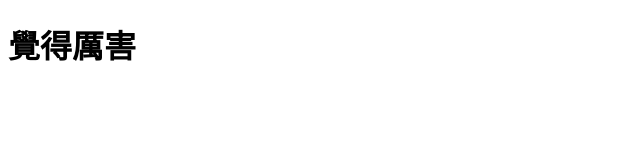
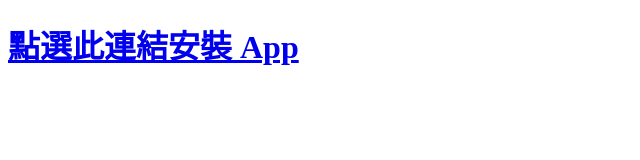
Before and after one commit to PotingChiang/PotingChiang.github.io, a plain HTML site: page index.html in a window 1280 px wide. Shown: the whole page, without its empty margins (0-640 px from the left). Drawn offline with Linux system fonts and the light colour scheme.

Commit message:
Add files via upload

```diff
--- a/index.html
+++ b/index.html
@@ -4,7 +4,6 @@
     <title>App install</title>
 </head>
 <body>
-    <h1>覺得厲害</h1>
-    <!-- <h1><a href="itms-services://?action=download-manifest&url=https://YOUR_SERVER_URL/manifest.plist"> 點選此連結安裝 App </a></h1> -->
+    <h1><a href="itms-services://?action=download-manifest&url=https://potingchiang.github.io/manifest.plist"> 點選此連結安裝 App </a></h1>
 </body>
 </html>
```
